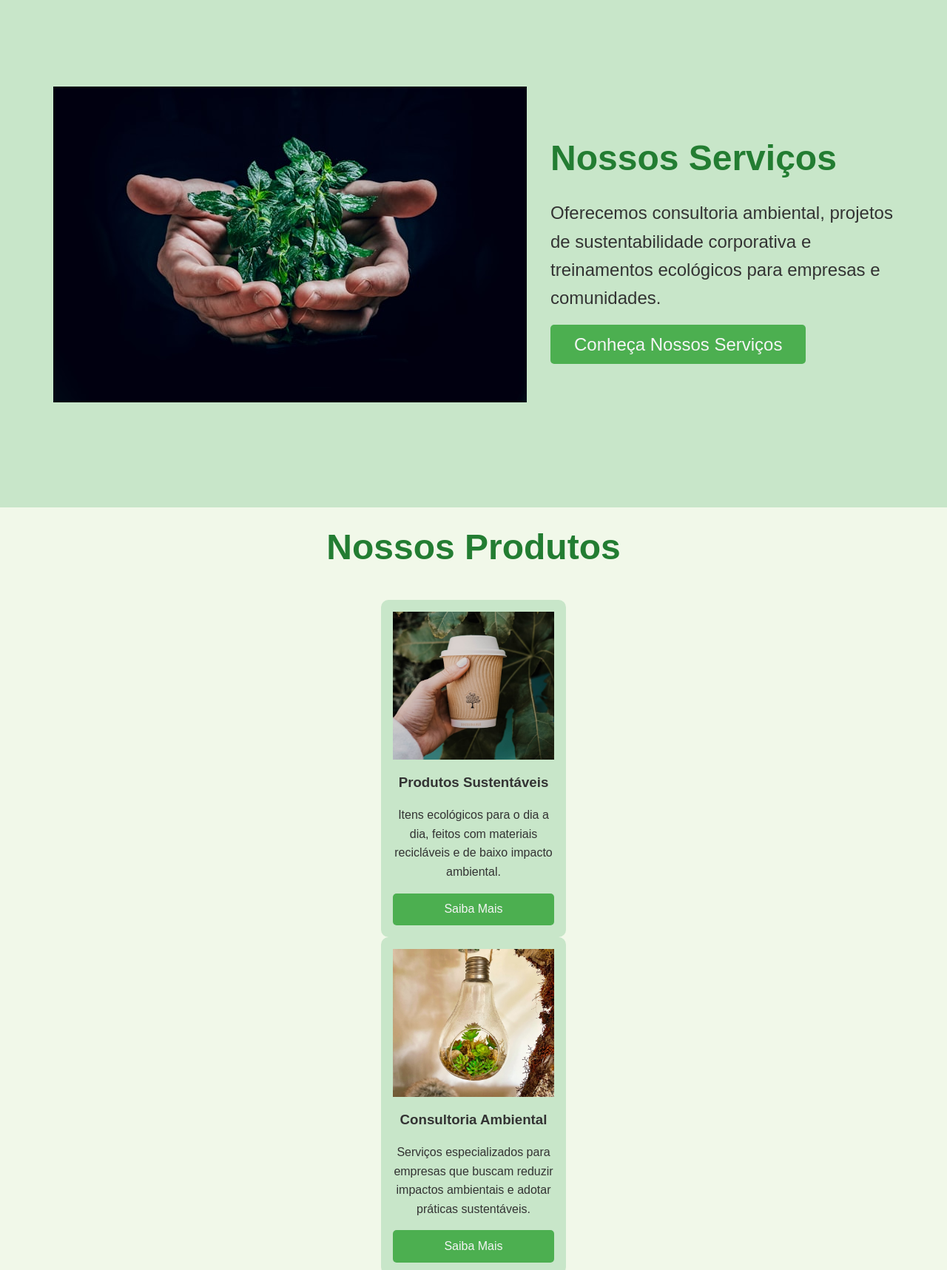
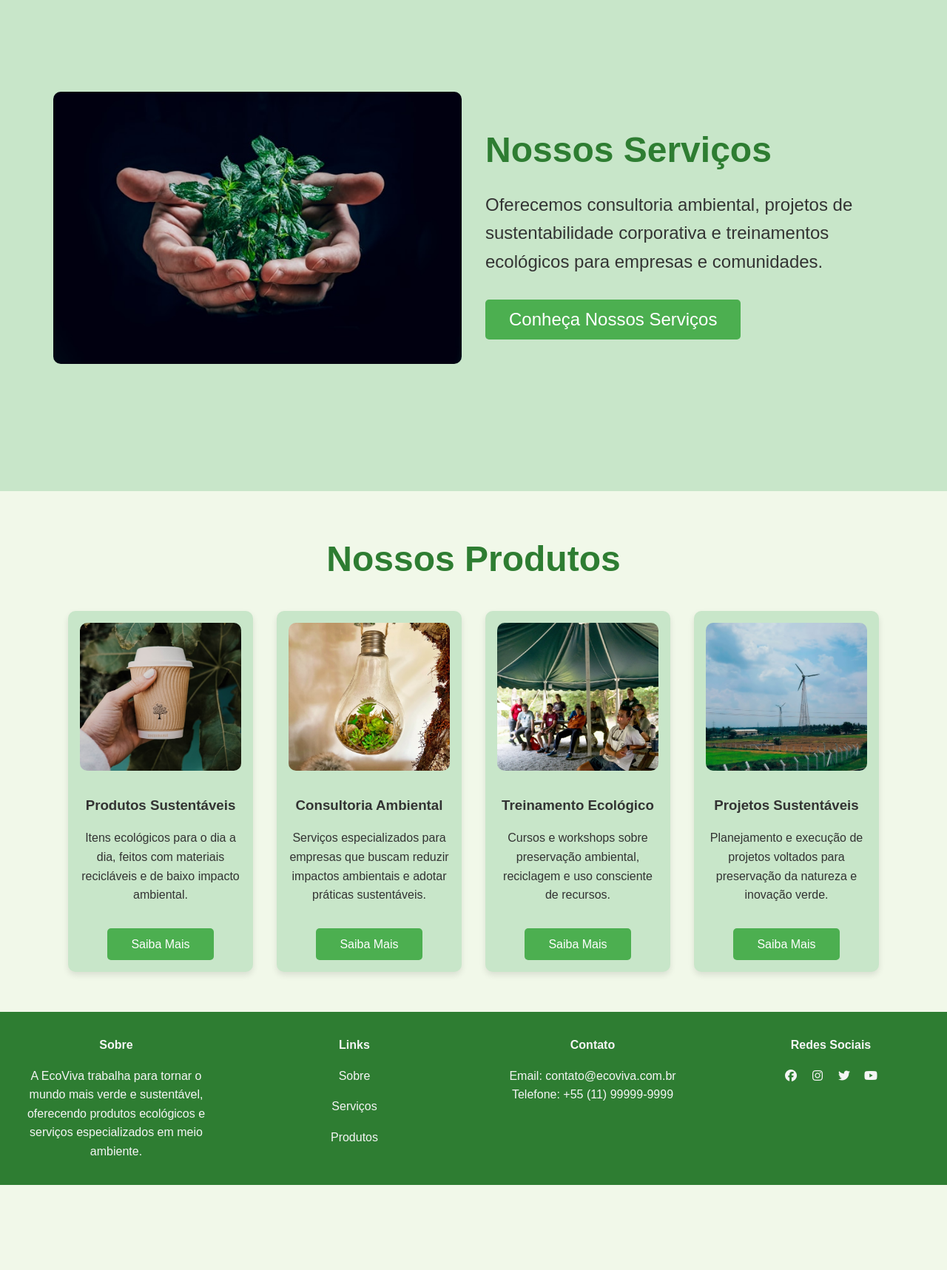
Before and after one commit to bardobarrosdeandrade/Curso_Web, a plain HTML site: page Aula 08/index.html in a window 1280 px wide. Shown: the part 840-2557 px from the top of the page at 74% size. After the commit the page ends 2442 px from the top, so only its background shows below. Drawn offline with Linux system fonts and the light colour scheme; files whose address does not match are found by name.

Commit message:
Update style.css

```diff
--- a/Aula 08/style.css
+++ b/Aula 08/style.css
@@ -1,71 +1,79 @@
-*{
-    margin : 0;
+* {
+  margin: 0;
   padding: 0;
   box-sizing: border-box;
 }
 
 html {
-    font-family: Arial, Helvetica, sans-serif, sans-serif;
+  font-family: Arial, sans-serif;
   font-size: 16px;
+
   scroll-behavior: smooth;
 }
 
-body{
-    background-color: #f1f8e9;
+body {
+  background-color: #F1F8E9;
   color: #333333;
   line-height: 1.6;
 }
+
 header {
-    background-color: #237d32;
+  background-color: #2E7D32;
   color: #f5f5f5;
-    padding: 0.5rem 2rem;
+  padding: .5rem 2rem;
+
   display: flex;
-    /* flex-flow: row nowrap; */
   justify-content: space-between;
   align-items: center;
+
   position: sticky;
   top: 0;
   z-index: 10;
 
-    box-shadow: 0 6px 12px rgba(0, 0, 0, 0.2);
+  box-shadow: 0 6px 12px rgba(0,0,0,0.2);
 }
-.logo{
-    width: 8vw; /* 8% da largura da tela */
-    max-width: 80%;
+
+.logo  {
+  max-width: 80px;
+  width: 8vw;
+
   display: flex;
   justify-content: center;
   align-items: center;
 }
 
-.logo img{
+.logo img {
   width: 100%;
+  height: auto;
 }
 
 nav {
   display: flex;
   align-items: center;
+
+  position: relative;
 }
 
-.nav-links{
-    list-style-type: none;
+.nav-links {
+  list-style: none;
   display: flex;
-    column-gap: 1rem; /* espaçamento entre os links, como agora são alinhados somente a uma linha */
+  gap: 1rem;
 }
 
-.nav-links a{
+.nav-links a {
   text-decoration: none;
   color: #f5f5f5;
-    padding: 0.5rem;
+  padding: .5rem;
   border-radius: 10px;
-    transition: background-color .3;
+
+  transition: color 0.3s;
 }
 
-.nav-links a:hover{
-    background-color: #4caf50;
-
+.nav-links a:hover {
+  background-color: #4CAF50;
 }
 
-.hamburger{
+.hamburger {
   display: none;
   font-size: 1.5rem;
   background: none;
@@ -85,98 +93,102 @@ section {
   gap: 2rem;
 
   scroll-margin-top: 96px;
-
 }
 
-section:nth-child(even){
-    background-color: #c8e6c9;
+section:nth-child(even) {
+  background-color: #C8E6C9;
 }
 
-.section-content{
+.section-content {
   display: flex;
   align-items: center;
   gap: 2rem;
-    flex-wrap: wrap; /* p quebrar se não tiver espaço suficiente */
+  flex-wrap: wrap;
 }
 
-h2{
-    color: #237d32;
+h2 {
+  color: #2E7D32;
 }
 
-.section-content .text{
+.section-content .text {
   display: flex;
   flex-direction: column;
   align-items: flex-start;
   gap: 1rem;
-    flex: 1; /* vai crescer a tela e ter a largura necessaria  */
+  flex: 1;
   min-width: 300px;
 }
-/* pesquisar mais sobre como é a forma desse conteudo */
-.section-content .image{
+
+.section-content .image {
   flex: 1;
-    min-height: 300px;
+  min-width: 300px;
 }
 
-.section-content .imagem img{
+.section-content img {
   width: 100%;
   border-radius: 10px;
 }
 
-.btn{
+.btn {
   padding: 0.8rem 2rem;
-    background-color: #4caf50;
+  background-color: #4CAF50;
+  color: white;
   border: none;
   border-radius: 5px;
   cursor: pointer;
+  margin-top: 1rem;
   font-size: 1rem;
-    color: #f5f5f5;
-    transition: transform 0.3;
 
+  transition: transform 0.3s;
 }
 
-.btn:hover{
-    background-color: #237d32;
+.btn:hover {
+  background-color: #2E7D32;
   transform: scale(1.05);
-    box-shadow: 0 6px 12px rgba(0, 0, 0, 0.2);
+
+  box-shadow: 0 6px 12px rgba(0,0,0,0.2);
 }
 
-.card{
+.card-container {
   display: flex;
   flex-wrap: wrap;
   gap: 2rem;
   justify-content: center;
 }
 
-.card{
-    background-color: #c8e6c9;
+.card {
+  background-color: #C8E6C9;
   padding: 1rem;
   border-radius: 10px;
   text-align: center;
 
   flex: 1 1 200px;
   max-width: 250px;
+
   display: flex;
   flex-direction: column;
-    justify-content: space-between;
+  justify-content: space-evenly;
+  align-items: center;
   gap: 1rem;
 
-    transition: transform 0.3s;
+  box-shadow: 0 4px 8px rgba(0,0,0,0.1);
+  transition: transform 0.3s ease;
 }
 
-.card:hover{
-    transform: translatey(-5px);
-    box-shadow: 0 4px 8px rgba(0, 0, 0, 0.2);
+.card:hover {
+  transform: translateY(-5px);
 }
 
 .card img {
   width: 100%;
   height: 200px;
   object-fit: cover;
-
+  border-radius: 10px;
+  margin-bottom: 1rem;
 }
 
-footer{
-    background-color: #237d32;
+footer {
+  background-color: #2E7D32;
   color: #f5f5f5;
   text-align: center;
   padding: 2rem;
@@ -187,50 +199,51 @@ footer{
   gap: 2rem;
 }
 
-.footer-content{
+.footer-content {
   flex: 1 1 200px;
   max-width: 250px;
 }
 
-
-.footer-content ul{
-    list-style-type: none;
+.footer-content h4 {
+  margin-bottom: 1rem;
 }
 
-.footer-content ul li{
-    list-style-type: none;
+.footer-content ul {
+  list-style: none;
 }
 
+.footer-content ul li {
+  margin-bottom: 1rem;
+}
 
-.footer-content ul li a{
+.footer-content ul li a {
   color: #f5f5f5;
   text-decoration: none;
   transition: color 0.3s;
 }
 
-
-.footer-content ul li a:hover{
-    color: #81c784;
+.footer-content ul li a:hover {
+  color: #81C784;
 }
 
-.footer-content ul.social{
+.footer-content ul.social {
   display: flex;
   justify-content: center;
   gap: 1rem;
 }
 
-h2{
+h2 {
   font-size: 3rem;
 }
 
-p, .btn{
+p, .btn {
   font-size: 1.5rem;
 }
 
-.card-container p, .card-container button{
+.card-container p, .card-container button {
   font-size: 1rem;
 }
 
-footer p{
+footer p {
   font-size: 1rem;
 }
```
Lines whose indentation alone changed are shown as unchanged.
